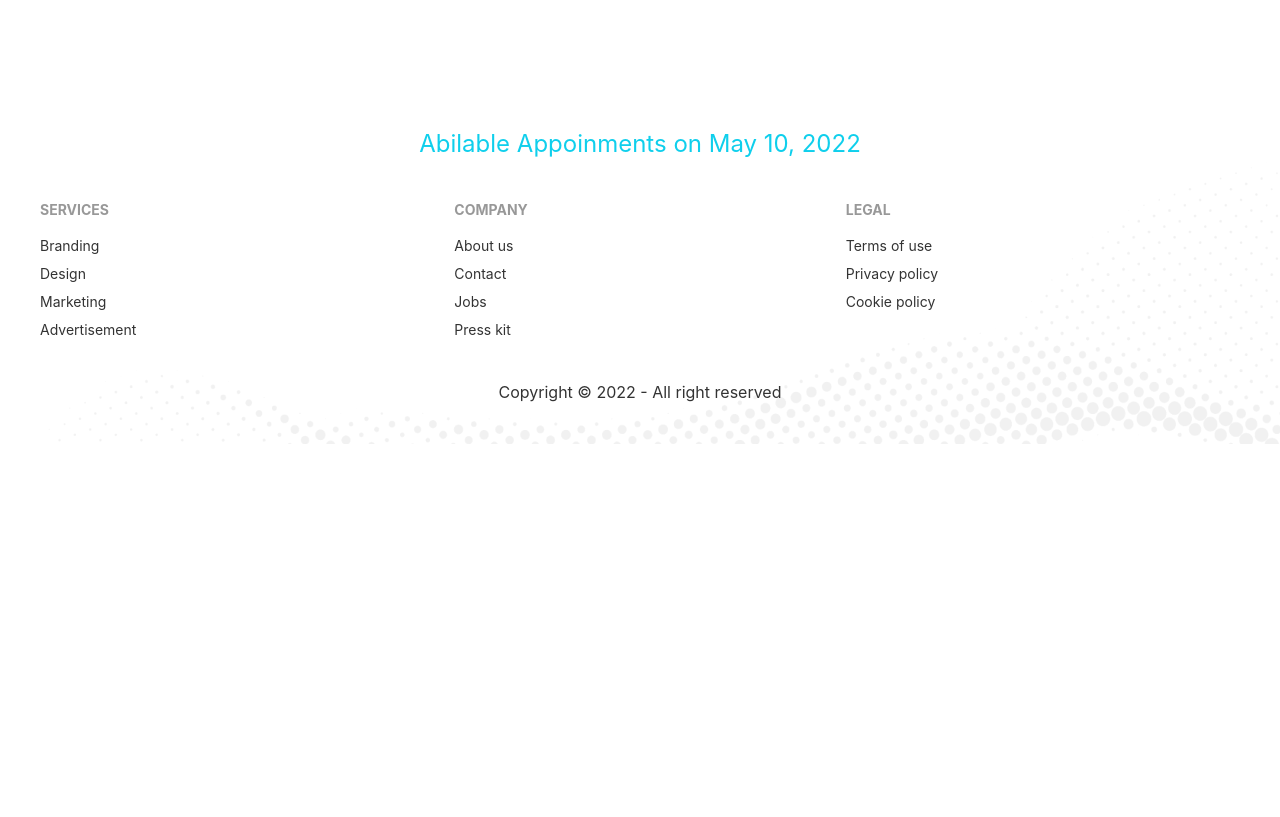
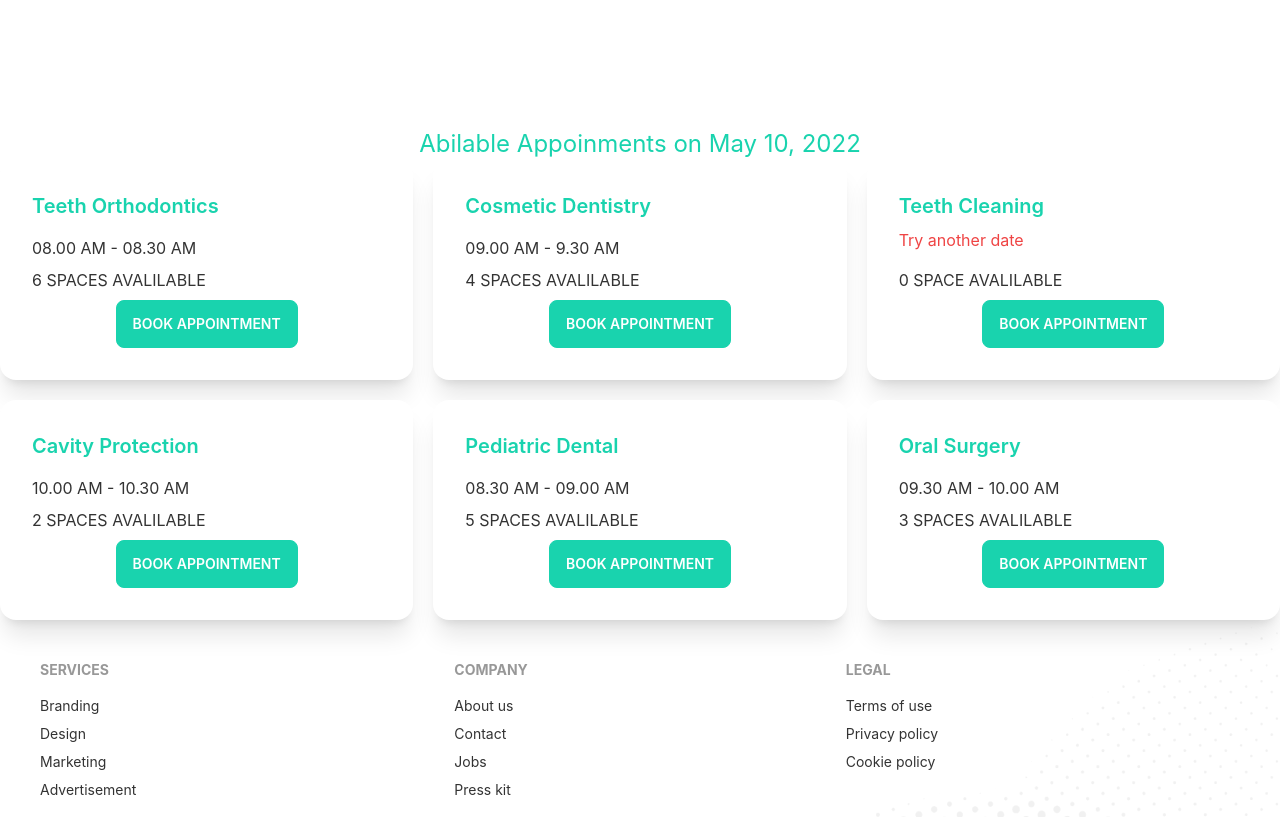
Before and after one commit to Asaduzzaman14/doctos-portal-client, a React (Create React App) app: page /appoinment in a window 1280 px wide. Shown: the part 760-1577 px from the top of the page. Before the commit the page ends 1204 px from the top, so only its background shows below. Built offline with nearby package versions, Linux system fonts and the light colour scheme; no server answers.

Commit message:
Create Booking form inside Booking modal

```diff
--- /dev/null
+++ b/public/services.json
@@ -0,0 +1,57 @@
+[
+    {
+        "_id": 1,
+        "name": "Teeth Orthodontics",
+        "slots": [
+            "08.00 AM - 08.30 AM",
+            "08.30 AM - 09.00 AM",
+            "09.00 AM - 9.30 AM",
+            "09.30 AM - 10.00 AM",
+            "10.00 AM - 10.30 AM",
+            "10.30 AM - 11.00 AM"
+        ]
+    },
+    {
+        "_id": 2,
+        "name": "Cosmetic Dentistry",
+        "slots": [
+            "09.00 AM - 9.30 AM",
+            "09.30 AM - 10.00 AM",
+            "10.00 AM - 10.30 AM",
+            "10.30 AM - 11.00 AM"
+        ]
+    },
+    {
+        "_id": 3,
+        "name": "Teeth Cleaning",
+        "slots": []
+    },
+    {
+        "_id": 4,
+        "name": "Cavity Protection",
+        "slots": [
+            "10.00 AM - 10.30 AM",
+            "10.30 AM - 11.00 AM"
+        ]
+    },
+    {
+        "_id": 5,
+        "name": "Pediatric Dental",
+        "slots": [
+            "08.30 AM - 09.00 AM",
+            "09.00 AM - 9.30 AM",
+            "09.30 AM - 10.00 AM",
+            "10.00 AM - 10.30 AM",
+            "10.30 AM - 11.00 AM"
+        ]
+    },
+    {
+        "_id": 6,
+        "name": "Oral Surgery",
+        "slots": [
+            "09.30 AM - 10.00 AM",
+            "10.00 AM - 10.30 AM",
+            "10.30 AM - 11.00 AM"
+        ]
+    }
+]
--- a/src/Pages/Appoinment/AbailableAppoinments.js
+++ b/src/Pages/Appoinment/AbailableAppoinments.js
@@ -1,23 +1,40 @@
 import { format } from 'date-fns';
 import React, { useEffect, useState } from 'react';
+import BookingModal from './BookingModal';
+import Service from './Service';
 
 const AbailableAppoinments = ({ date, setDate }) => {
 
     const [services, setservices] = useState([])
+    const [treetment, setTreetment] = useState(null)
+
 
     useEffect(() => {
-        fetch('')
+        fetch('services.json')
             .then(res => res.json())
             .then(data => setservices(data))
     }, [])
 
     return (
         <div>
-            <p className='text-primary text-2xl text-center mt-6'>Abilable Appoinments on {format(date, "PP")}
+            <p className='text-secondary text-2xl text-center mt-6'>Abilable Appoinments on {format(date, "PP")}
             </p>
-            {
 
-            }
+            <div className='grid grid-cols-1 md:grid-cols-6 lg:grid-cols-3 gap-5'>
+                {
+                    services.map(service => <Service
+                        service={service}
+                        key={service._id}
+                        setTreetment={setTreetment}
+                    ></Service>)
+                }
+            </div>
+
+            {treetment && <BookingModal
+                date={date}
+                treetment={treetment}
+                setTreetment={setTreetment}
+            ></BookingModal>}
 
 
 
--- /dev/null
+++ b/src/Pages/Appoinment/BookingModal.js
@@ -0,0 +1,48 @@
+import { format } from 'date-fns';
+import React from 'react';
+
+const BookingModal = ({ treetment, date, setTreetment }) => {
+    const { _id, name, slots } = treetment
+
+
+    const handelFormSubmit = (event) => {
+        event.preventDefault()
+        const sloat = event.target.sloat.value;
+        console.log(sloat, name, _id);
+        setTreetment(null)
+    }
+
+
+    return (<div>
+
+
+        <input type="checkbox" id="booking-modal" class="modal-toggle" />
+        <div class="modal modal-bottom sm:modal-middle">
+            <div class="modal-box">
+                <label for="booking-modal" class="btn btn-sm btn-circle absolute right-2 top-2">✕</label>
+
+                <h3 class="font-bold text-2xl text-secondary">{name}</h3>
+
+                <form onSubmit={handelFormSubmit} className='grid grid-cols-1 gap-5 mt-4 justify-items-center'>
+                    <input type="text" disabled value={format(date, 'PP')} class="input input-bordered input-secondary w-full max-w-xs" />
+                    <input type="text" disabled value={slots[0]} class="input input-bordered input-secondary w-full max-w-xs" />
+                    <select name='sloat' class="select select-bordered w-full max-w-xs">
+
+                        {
+                            slots.map(sloat => <option value={sloat}>{sloat}</option>)
+                        }
+                    </select>
+
+                    <input type="text" name='name' placeholder="Your name" class="input input-bordered input-secondary w-full max-w-xs" />
+                    <input type="email" name='email' placeholder="Your email" class="input input-bordered input-secondary w-full max-w-xs" />
+                    <input type="number" name='phone' placeholder="Phone" class="input input-bordered input-secondary w-full max-w-xs" />
+
+                    <input type="submit" value={'Submit'} class="bg-secondary btn text-white input input-bordered input-secondary w-full max-w-xs" />
+                </form>
+            </div>
+        </div>
+    </div>
+    );
+};
+
+export default BookingModal;
--- /dev/null
+++ b/src/Pages/Appoinment/Service.js
@@ -0,0 +1,29 @@
+import React from 'react';
+
+const Service = ({ service, setTreetment }) => {
+    const { name, slots } = service
+    return (
+        <div class="card lg:max-w-lg bg-base-100 shadow-xl">
+            <div class="card-body">
+                <h2 class="card-title text-secondary">{name}</h2>
+                <p className='text-red-500'>
+                    {
+                        !slots.length ? "Try another date" : ''
+                    }
+                </p>
+                <p>{slots.length > 0 ? <span>{slots[0]}</span> : <span>{ }</span>}</p>
+
+                <p>{slots.length} {!slots.length ? 'SPACE' : 'SPACES'} AVALILABLE</p>
+
+                <div class="card-actions justify-center">
+
+
+                    <label onClick={() => setTreetment(service)} for="booking-modal" class="btn btn-secondary text-white  modal-button">Book Appointment</label>
+
+                </div>
+            </div>
+        </div>
+    );
+};
+
+export default Service;
```
